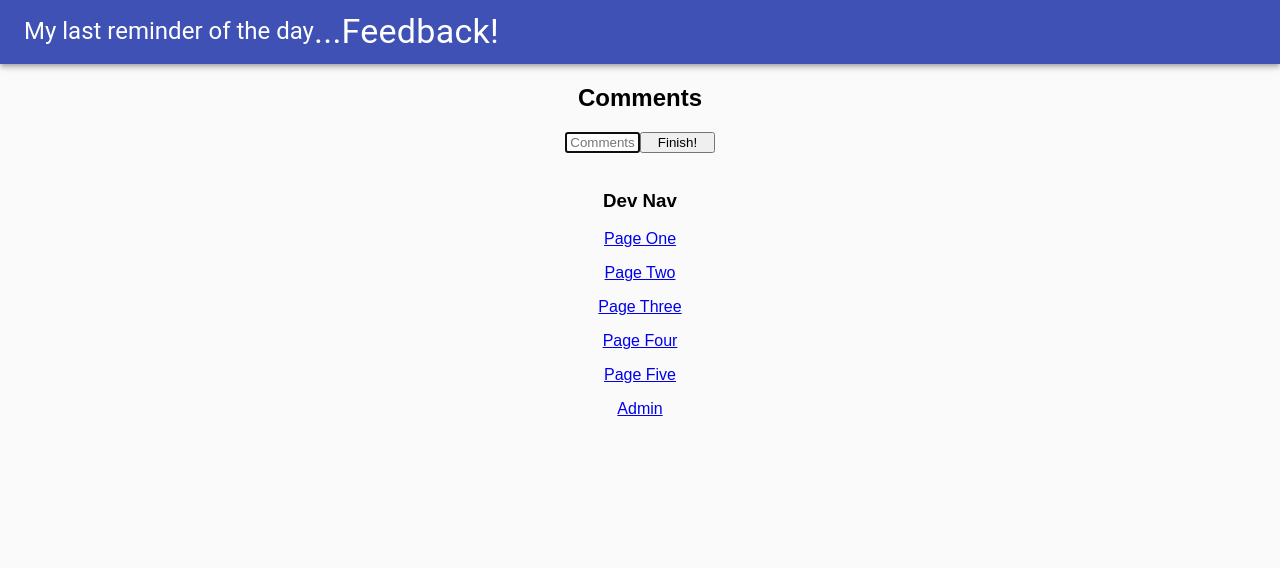
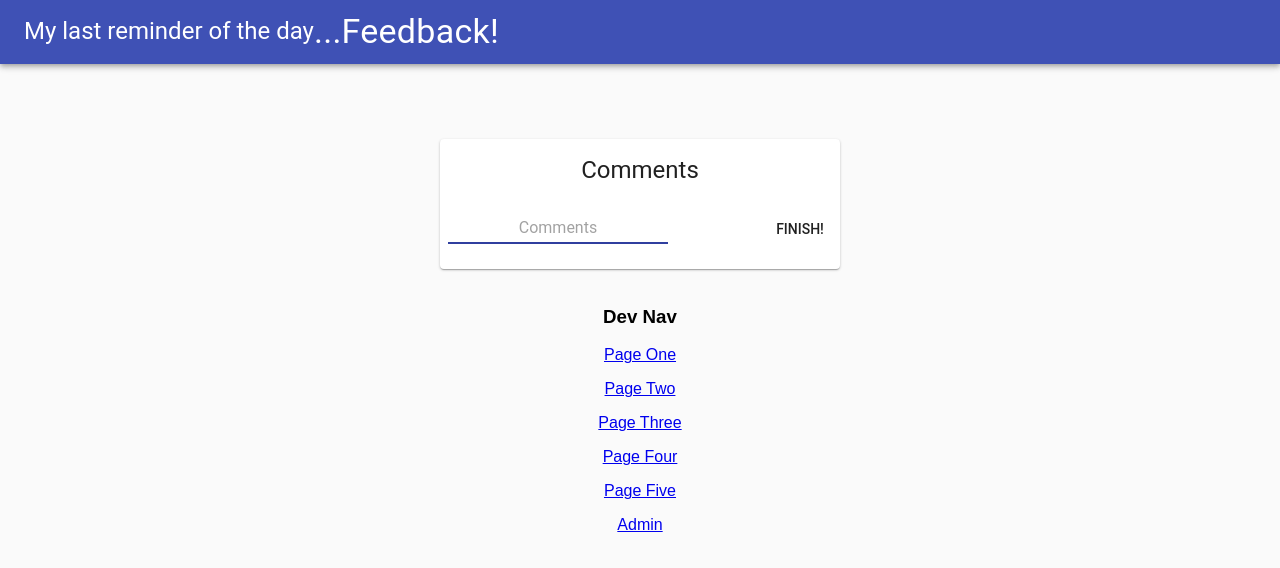
Before and after one commit to reesewesterhoff/redux-feedback-loop, a React (Create React App) app: page /#/4 in a window 1280 px wide. Shown: the top 568 px of the page. Built offline with nearby package versions, Linux system fonts and the light colour scheme.

Commit message:
add card styling

```diff
--- a/src/components/App/App.css
+++ b/src/components/App/App.css
@@ -26,7 +26,11 @@ header {
   text-align: center;
 }
 
-.card {
+.card, .submitButton {
   width: 400px;
   margin: auto;
 }
+
+.nextButton {
+  margin-left: 150px;
+}
--- a/src/components/CardStyle/CardStyle.js
+++ b/src/components/CardStyle/CardStyle.js
@@ -23,6 +23,12 @@ const styles = {
     pos: {
         marginBottom: 12,
     },
+    nextButton: {
+        marginLeft: 100,
+    },
+    input: {
+        margin: 10,
+    }
 };
 
 function CardStyle(props) {
@@ -43,8 +49,8 @@ function CardStyle(props) {
                     </CardContent>
                     <CardActions>
                         <form onSubmit={props.handleSubmit} method="get" action="/#/2">
-                            <Input type="number" placeholder="1-5" min="1" max="5" autoFocus onChange={props.handleChange} />
-                            <Button size="small" type="submit">NEXT</Button>
+                            <Input className={classes.input} type="number" placeholder="1-5" min="1" max="5" autoFocus onChange={props.handleChange} />
+                            <Button size="small" type="submit" className={classes.nextButton}>NEXT</Button>
                         </form>
                     </CardActions>
                 </Card>
--- a/src/components/ViewComments4/ViewComments4.js
+++ b/src/components/ViewComments4/ViewComments4.js
@@ -1,6 +1,33 @@
 import React, { Component } from 'react';
 import { connect } from 'react-redux';
 import axios from 'axios';
+import PropTypes from 'prop-types';
+import { withStyles } from '@material-ui/core/styles';
+import Card from '@material-ui/core/Card';
+import CardActions from '@material-ui/core/CardActions';
+import CardContent from '@material-ui/core/CardContent';
+import Button from '@material-ui/core/Button';
+import Typography from '@material-ui/core/Typography';
+import Input from '@material-ui/core/Input';
+
+const styles = {
+    card: {
+        marginTop: 75,
+        minWidth: 275,
+        maxWidth: 400,
+        minHeight: 130,
+
+    },
+    title: {
+        fontSize: 14,
+    },
+    pos: {
+        marginBottom: 12,
+    },
+    button: {
+        marginLeft: 100,
+    },
+};
 
 class ViewComments4 extends Component {
 
@@ -16,7 +43,7 @@ class ViewComments4 extends Component {
 
     handleSubmit = async event => {
         event.preventDefault();
-        await this.props.dispatch({type: 'ADD_COMMENTS', payload: this.state.comments});
+        await this.props.dispatch({ type: 'ADD_COMMENTS', payload: this.state.comments });
         await this.postFeedback(this.props.feedback);
         await this.props.history.push('/5');
     }
@@ -33,18 +60,35 @@ class ViewComments4 extends Component {
         });
     }
 
+
+
     render() {
+
+        const { classes } = this.props;
+
         return (
-            <div>
-                <h2>Comments</h2>
-                <form onSubmit={this.handleSubmit}>
-                    <input type="text" placeholder="Comments" autoFocus onChange={this.handleChange} />
-                    <input type="submit" value="Finish!" />
-                </form>
-            </div>
+                <div className="card">
+                    <Card className={classes.card}>
+                        <CardContent>
+                            <Typography variant="h5" component="h2">
+                                Comments
+                            </Typography>
+                        </CardContent>
+                        <CardActions>
+                            <form onSubmit={this.handleSubmit}>
+                                <Input type="text" placeholder="Comments" autoFocus onChange={this.handleChange} />
+                                <Button type="submit" value="Finish!" className={classes.button}>Finish!</Button>
+                            </form>
+                        </CardActions>
+                    </Card>
+                </div>
         );
     }
 }
+
+ViewComments4.propTypes = {
+    classes: PropTypes.object.isRequired,
+};
 
 const mapReduxStateToProps = reduxState => {
     return {
@@ -52,4 +96,4 @@ const mapReduxStateToProps = reduxState => {
     }
 }
 
-export default connect(mapReduxStateToProps)(ViewComments4);
+export default connect(mapReduxStateToProps)(withStyles(styles)(ViewComments4));
--- a/src/components/ViewThankYou5/ViewThankYou5.js
+++ b/src/components/ViewThankYou5/ViewThankYou5.js
@@ -1,16 +1,55 @@
 import React, { Component } from 'react';
 import { Link } from 'react-router-dom';
+import PropTypes from 'prop-types';
+import { withStyles } from '@material-ui/core/styles';
+import Card from '@material-ui/core/Card';
+import CardActions from '@material-ui/core/CardActions';
+import CardContent from '@material-ui/core/CardContent';
+import Button from '@material-ui/core/Button';
+import Typography from '@material-ui/core/Typography';
+
+const styles = {
+    card: {
+        marginTop: 75,
+        minWidth: 275,
+        maxWidth: 400,
+
+    },
+    title: {
+        fontSize: 14,
+    },
+    pos: {
+        marginBottom: 12,
+    },
+};
 
 class ViewThankYou5 extends Component {
 
     render() {
-        return(
+
+        const { classes } = this.props;
+
+        return (
             <div>
-                <h2>Thank You!</h2>
-                <button><Link to="/">Submit New Feedback</Link></button>
+                <div className="card">
+                    <Card className={classes.card}>
+                        <CardContent>
+                            <Typography variant="h5" component="h2">
+                                Thank You!
+                            </Typography>
+                        </CardContent>
+                        <CardActions>
+                                <Button className="submitButton"><Link to="/">Submit New Feedback</Link></Button>
+                        </CardActions>
+                    </Card>
+                </div>
             </div>
         );
     }
 }
 
-export default ViewThankYou5;
+ViewThankYou5.propTypes = {
+    classes: PropTypes.object.isRequired,
+};
+
+export default withStyles(styles)(ViewThankYou5);
```
